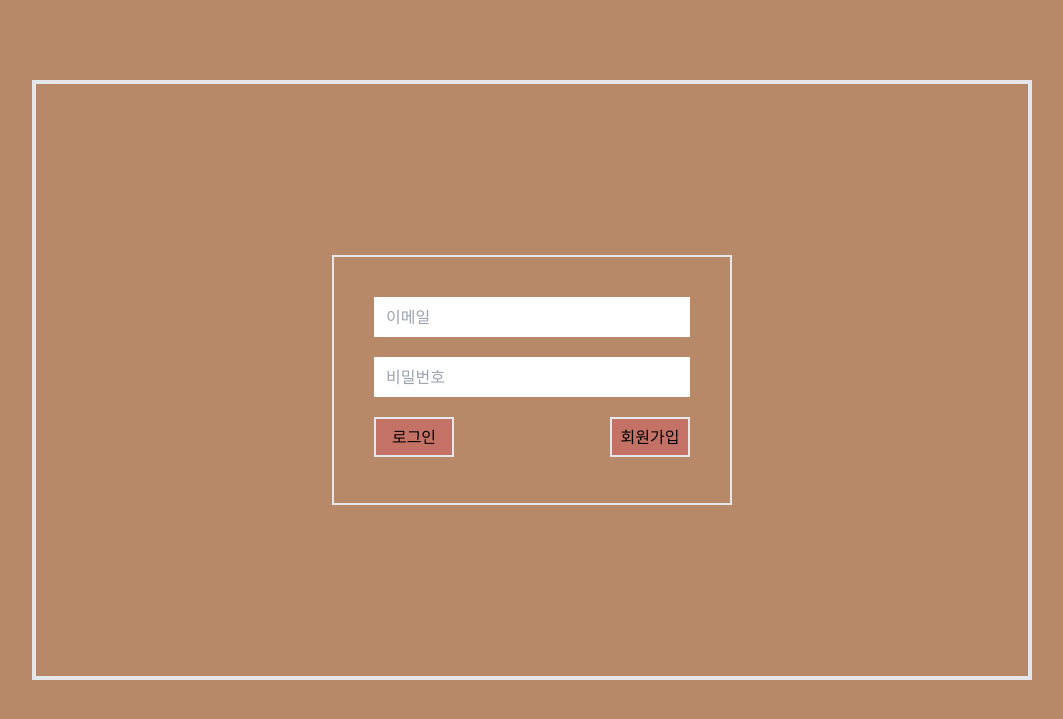
After one commit to yamkant/suitcase, a Django app: page /accounts/login/ in a window 1280 px wide. The commit adds this page. Shown: the top 719 px of the page, without its empty margins (108-1171 px from the left). Run offline with Django 4.2, Linux system fonts and the light colour scheme; some libraries are stand-ins or nearby versions.

Commit message:
feat: #3 [App: users-account] login 페이지 생성 및 폼, API 추가

```diff
--- a/web/apps/static/src/output.css
+++ b/web/apps/static/src/output.css
@@ -534,27 +534,27 @@ video {
   --tw-backdrop-sepia:  ;
 }
 
-.bg-mybeige-100 {
+.bg-my-beige-100 {
   --tw-bg-opacity: 1;
   background-color: rgb(196 165 102 / var(--tw-bg-opacity));
 }
 
-.bg-mybeige-300 {
+.bg-my-beige-300 {
   --tw-bg-opacity: 1;
   background-color: rgb(207 163 107 / var(--tw-bg-opacity));
 }
 
-.bg-mybeige-500 {
+.bg-my-beige-500 {
   --tw-bg-opacity: 1;
   background-color: rgb(183 137 105 / var(--tw-bg-opacity));
 }
 
-.bg-mybeige-700 {
+.bg-my-beige-700 {
   --tw-bg-opacity: 1;
   background-color: rgb(207 134 107 / var(--tw-bg-opacity));
 }
 
-.bg-mybeige-900 {
+.bg-my-beige-900 {
   --tw-bg-opacity: 1;
   background-color: rgb(196 114 102 / var(--tw-bg-opacity));
 }
@@ -618,3 +618,8 @@ form.login-form > ul > li > input {
   width: 5rem;
   border-width: 2px;
 }
+
+.errorlist {
+  --tw-text-opacity: 1;
+  color: rgb(0 0 0 / var(--tw-text-opacity));
+}
--- /dev/null
+++ b/web/apps/templates/accounts/login.html
@@ -0,0 +1,23 @@
+{% extends 'base.html' %}
+{% load static %}
+
+{% block content %}
+<div class="login-form-container">
+    <form method="POST" action="{% url 'accounts:login' %}" class="login-form">
+        {% csrf_token %}
+        <ul>
+            {{form.as_ul}}
+        </ul>
+        <div class="form-btn-container">
+            <button type="submit" class="form-btn bg-[#C47266]">
+                로그인
+            </button>
+            <button type="button" class="form-btn bg-[#C47266]"
+                onclick="location.href=`{% url 'accounts:join' %}`"
+            >
+                회원가입
+            </button>
+        </div>
+    </form>
+</div>
+{% endblock content %}
--- a/web/apps/templates/base.html
+++ b/web/apps/templates/base.html
@@ -16,7 +16,7 @@
     <link rel="stylesheet" href="{% static 'src/output.css' %}">
     {% endcompress %}
 </head>
-<body class="bg-mybeige-500 flex justify-center">
+<body class="bg-my-beige-500 flex justify-center">
     <script src="https://cdnjs.cloudflare.com/ajax/libs/flowbite/1.7.0/flowbite.min.js"></script>
     <div class="screen-frame flex w-[1000px] h-[600px] border-2 mt-20">
         <div class="container flex justify-center border-2">
@@ -24,8 +24,6 @@
             {% endblock %}
         </div>
     </div>
-
-    <script type="text/javascript" src="{% static 'js/common/APIRequestHandler.js' %}"></script>
     {% block javascripts %}
     {% endblock %}
 </body>
--- /dev/null
+++ b/web/apps/users/forms/login_form.py
@@ -0,0 +1,43 @@
+from django import forms
+from users.forms.fields import EmailFormField, PasswordFormField
+from users.models import User
+from django.contrib.auth.hashers import check_password
+from django.contrib.auth import authenticate, get_user_model, password_validation
+from django.shortcuts import get_object_or_404
+
+class UserLoginForm(forms.ModelForm):
+    login_email = EmailFormField(label="이메일")
+    password = PasswordFormField(label="비밀번호", widget=forms.PasswordInput)
+
+    def __init__(self, request=None, *args, **kwargs):
+        self.request = request
+        self.user_cache = None
+        super().__init__(*args, **kwargs)
+
+    def clean(self):
+        cleaned_data = super().clean()
+        try:
+            email = cleaned_data.get('login_email')
+            password = cleaned_data.get('password')
+            if not email or not password:
+                raise KeyError
+        except KeyError:
+            raise forms.ValidationError("아이디 혹은 비밀번호를 모두 입력해주세요.")
+
+        try:
+            user = User.objects.get(email=email)
+        except User.DoesNotExist:
+            raise forms.ValidationError("가입되지 않은 이메일입니다.")
+        if not check_password(password, user.password):
+            self.add_error('login_email', '비밀번호를 잘못 입력했습니다.')
+        self.user_cache = authenticate(
+            self.request, email=email, password=password
+        )
+        return self.cleaned_data
+
+    def get_user(self):
+        return self.user_cache
+
+    class Meta:
+        model = User
+        fields = ("login_email", "password",)
--- a/web/apps/users/urls/accounts.py
+++ b/web/apps/users/urls/accounts.py
@@ -1,9 +1,10 @@
 from django.urls import path
-from users.views.accounts import JoinAPIView
+from users.views.accounts import JoinAPIView, LoginAPIView
 from django.contrib.auth import views as auth_views
 
 app_name = "accounts"
 
 urlpatterns = [
     path("join/", JoinAPIView.as_view(), name="join"),
+    path("login/", LoginAPIView.as_view(), name="login"),
 ]
--- a/web/apps/users/views/accounts.py
+++ b/web/apps/users/views/accounts.py
@@ -1,6 +1,7 @@
 from django.shortcuts import render, redirect
 from rest_framework.views import APIView
 from users.forms.join_form import UserJoinForm
+from users.forms.login_form import UserLoginForm
 from rest_framework.views import Response
 from django.contrib.auth import authenticate, login, logout
 from django.contrib.auth.forms import AuthenticationForm
@@ -21,3 +22,20 @@ class JoinAPIView(APIView):
             return redirect('/')
         context = {'form': form}
         return render(request, self.template_name, context)
+
+class LoginAPIView(APIView):
+    form_class = UserLoginForm
+    template_name = 'accounts/login.html'
+
+    def get(self, request):
+        context = {}
+        context['form'] = self.form_class()
+        return render(request, self.template_name, context)
+
+    def post(self, request):
+        form = self.form_class(request, request.POST)
+        if form.is_valid():
+            login(request, form.get_user())
+            return redirect('/')
+        context = {'form' : form}
+        return render(request, self.template_name, context)
```
Also changed, not shown: web/apps/static/src/input.css (+9 -5 lines).
